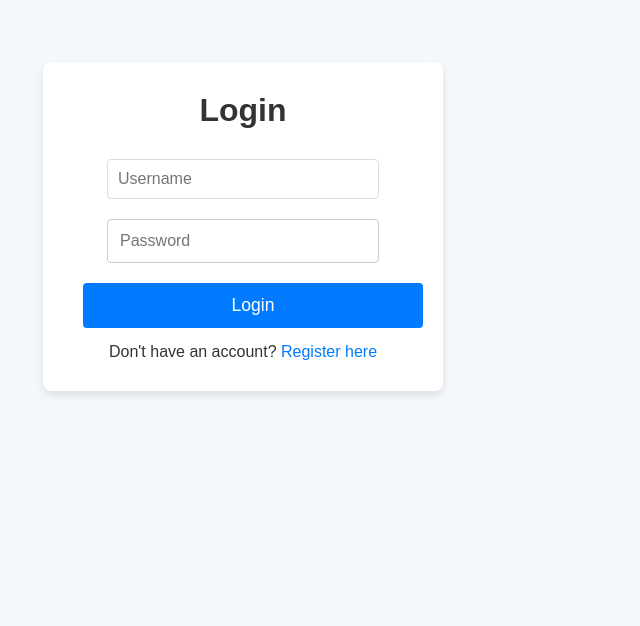
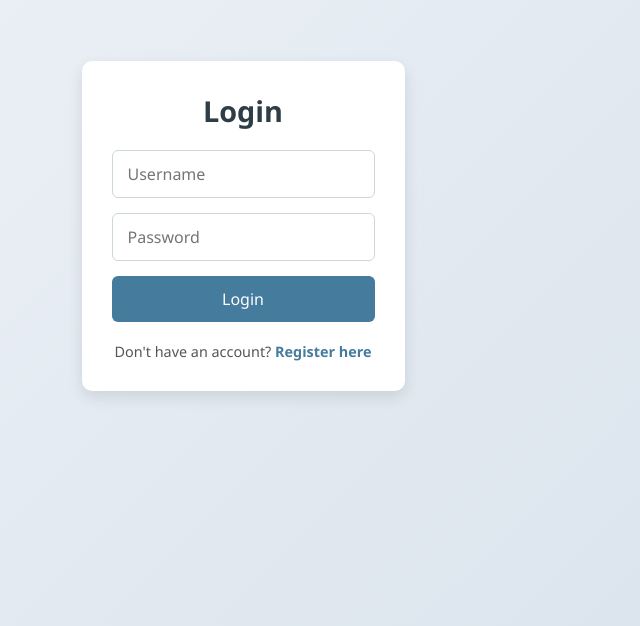
Before and after one commit to OscarGomezGonzalezz/MERN-App-, a React (Create React App) app in the folder frontend/: page / in a window 1280 px wide. Shown: the part 174-800 px from the top of the page, without its empty margins (397-1037 px from the left). Built offline with nearby package versions, Linux system fonts and the light colour scheme.

Commit message:
Final Version (Interface improvements)

```diff
--- a/frontend/src/App.css
+++ b/frontend/src/App.css
@@ -1,255 +1,201 @@
-/* General Styles */
+/* Reset básico para una mayor consistencia entre navegadores */
 * {
   margin: 0;
   padding: 0;
   box-sizing: border-box;
+  font-family: 'Segoe UI', Tahoma, Geneva, Verdana, sans-serif;
 }
 
+/* Estilos globales */
 body {
-  font-family: 'Arial', sans-serif;
-  background-color: #f5f5f5;
+  background: linear-gradient(135deg, #f0f4f8, #d9e2ec);
+  color: #333;
+  min-height: 100vh;
   display: flex;
   justify-content: center;
   align-items: center;
-  height: 100vh;
-  width: 100vw; /* Ensure full width */
-  flex-direction: column; /* Ensures proper centering */
+  padding: 20px;
 }
 
+/* Contenedor principal de la app */
 .App {
-  background-color: #ffffff;
-  padding: 45px;
-  border-radius: 8px;
-  box-shadow: 0 4px 6px rgba(0, 0, 0, 0.1);
+  width: 100%;
+  max-width: 600px;
+  background-color: #fff;
+  border-radius: 12px;
+  padding: 30px;
+  box-shadow: 0 8px 20px rgba(0, 0, 0, 0.1);
+}
+
+.App h1 {
+  text-align: center;
+  margin-bottom: 20px;
+  font-size: 2rem;
+  color: #2f3e46;
+}
+
+/* Estilo para contenedores de Login y Register */
+.login-container {
   width: 100%;
   max-width: 400px;
+  background: #ffffff;
+  padding: 30px;
+  margin: 20px auto;
+  border-radius: 10px;
+  box-shadow: 0 6px 15px rgba(0, 0, 0, 0.1);
   text-align: center;
 }
-.add-task{
+
+.login-container h2 {
+  margin-bottom: 20px;
+  font-size: 1.8rem;
+  color: #2f3e46;
+}
+
+/* Estilos de formulario */
+.login-container form {
+  display: flex;
+  flex-direction: column;
+  gap: 15px;
+}
+
+.login-container input[type="text"],
+.login-container input[type="password"] {
+  padding: 12px 15px;
+  border: 1px solid #ccd6dd;
+  border-radius: 6px;
+  font-size: 1rem;
+  transition: border-color 0.3s ease;
+}
+
+.login-container input[type="text"]:focus,
+.login-container input[type="password"]:focus {
+  border-color: #1d3557;
+  outline: none;
+}
+
+/* Botones generales */
+button{
+  padding: 12px 20px;
+  border: none;
+  border-radius: 6px;
+  color: #fff;
+  font-size: 1rem;
+  background-color: #457b9d;
+  cursor: pointer;
+  transition: background-color 0.3s ease;
+}
+button.done-btn{
+  background-color: #457b9d
+}
+button.add-btn{
+  background-color: green
+}
+
+button.add-btn:hover{
+  background-color: darkgreen;
+}
+button.delete-btn{
+  background-color: rgb(179, 4, 4)
+}
+button:hover,
+.done-btn:hover {
+  background-color: #1d3557;
+}
+button.delete-btn:hover{
+  background-color: darkred
+}
+
+/* Estilo para enlaces dentro de contenedores */
+.login-container p {
+  margin-top: 20px;
+  font-size: 0.9rem;
+  color: #555;
+}
+
+.login-container p a {
+  color: #457b9d;
+  text-decoration: none;
+  font-weight: bold;
+}
+
+.login-container p a:hover {
+  text-decoration: underline;
+}
+
+/* Mensajes de error */
+.error-message {
+  background-color: #ffdddd;
+  border: 1px solid #ff5c5c;
+  color: #a70000;
+  padding: 10px;
+  border-radius: 6px;
+  margin-top: 15px;
+}
+
+/* Sección de tareas */
+.add-task {
+  display: flex;
+  gap: 10px;
+  margin-bottom: 20px;
+}
+
+.add-task input[type="text"] {
+  flex: 1;
+  padding: 12px 15px;
+  border: 1px solid #ccd6dd;
+  border-radius: 6px;
+  font-size: 1rem;
+  transition: border-color 0.3s ease;
+}
+
+.add-task input[type="text"]:focus {
+  border-color: #1d3557;
+  outline: none;
+}
+
+/* Lista de tareas */
+ul {
+  list-style: none;
+}
+
+ul li {
+  background-color: #f8f9fa;
+  margin-bottom: 10px;
+  padding: 12px 15px;
+  border-radius: 6px;
   display: flex;
   align-items: center;
-  gap: 0px;
+  justify-content: space-between;
+  transition: background-color 0.3s ease;
 }
 
-.add-task input {
-  height: 50px;
-  padding: 5px;
-  font-size: 1em;
-  border: 1px solid #ccc;
-  border-radius: 4px;
+ul li:hover {
+  background-color: #e9ecef;
 }
 
-.add-btn{
-  height: 50px;
-}
-
-h1 {
-  color: #333;
-  margin-bottom: 20px;
-  font-size: 2em;
-}
-
-input[type="text"] {
-  width: 80%;
-  padding: 10px;
-  margin: 10px 0;
-  border: 1px solid #ddd;
-  border-radius: 4px;
-  font-size: 1em;
-}
-
-.done-btn{
-  background-color: goldenrod;
-}
-button {
-  padding: 5px 10px;
-  background-color: #4CAF50;
-  color: white;
-  border: none;
-  border-radius: 4px;
-  cursor: pointer;
-  font-size: 1em;
-  margin-left: 10px;
-}
-
-button:hover {
-  background-color: #45a049;
-}
-
-ul {
-  list-style-type: none;
-  padding: 0;
-  margin-top: 20px;
-}
-
-li {
-  display: flex;
-  justify-content: space-between;
-  align-items: center;
-  background-color: #fafafa;
-  padding: 10px;
-  margin-bottom: 10px;
-  border-radius: 4px;
-  box-shadow: 0 2px 4px rgba(0, 0, 0, 0.1);
-}
-
-li span {
-  flex-grow: 1;
+ul li span {
+  flex: 1;
   cursor: pointer;
 }
 
-li span.completed {
-  text-decoration: line-through;
-  color: #888;
+ul li button {
+  margin-left: 10px;
+  font-size: 0.9rem;
 }
 
-li button {
-  background-color: #f44336;
-  padding: 6px 10px;
-  border: none;
-  border-radius: 4px;
-  color: white;
-  cursor: pointer;
-}
-
-li button:hover {
-  background-color: #e53935;
-}
-li button:hover.done-btn {
-  background-color: darkgoldenrod;
-}
-
-/* Responsive Design */
-@media (max-width: 500px) {
-  .App {
-    width: 90%;
-    padding: 15px;
+/* Ajuste para dispositivos móviles */
+@media (max-width: 480px) {
+  .App,
+  .login-container {
+    padding: 20px;
   }
 
-  input[type="text"] {
-    width: 70%;
+  .login-container h2 {
+    font-size: 1.6rem;
+  }
+
+  .App h1 {
+    font-size: 1.8rem;
   }
 }
-/* Global styles */
-* {
-  margin: 0;
-  padding: 0;
-  box-sizing: border-box;
-}
-
-body {
-  font-family: 'Arial', sans-serif;
-  background-color: #f4f7fc;
-  color: #333;
-  display: flex;
-  justify-content: center;
-  align-items: center;
-  height: 100vh;
-}
-
-/* Login and Register container */
-.login-container, .register-container {
-  background-color: white;
-  width: 100%;
-  max-width: 400px;
-  padding: 30px;
-  border-radius: 8px;
-  box-shadow: 0 4px 8px rgba(0, 0, 0, 0.1);
-  text-align: center;
-}
-
-h2 {
-  font-size: 2em;
-  margin-bottom: 20px;
-  color: #333;
-}
-
-/* Form elements */
-input {
-  width: 80%;
-  padding: 12px;
-  margin: 10px 0;
-  border: 1px solid #ccc;
-  border-radius: 4px;
-  font-size: 1em;
-}
-
-input:focus {
-  border-color: #007bff;
-  outline: none;
-}
-
-/* Submit button */
-button {
-  width: 100%;
-  padding: 12px;
-  background-color: #007bff;
-  border: none;
-  color: white;
-  font-size: 1.1em;
-  border-radius: 4px;
-  cursor: pointer;
-  margin-top: 10px;
-}
-
-button:hover {
-  background-color: #0056b3;
-}
-
-/* Link to Register or Login */
-p {
-  margin-top: 15px;
-}
-
-a {
-  color: #007bff;
-  text-decoration: none;
-}
-
-a:hover {
-  text-decoration: underline;
-}
-
-/* Error message */
-.error-message {
-  color: red;
-  margin-top: 10px;
-  font-size: 0.9em;
-  text-align: center;
-}
-
-/* Specific styles for RegisterPage */
-.register-container {
-  background-color: #f9f9f9;
-}
-
-.register-container input {
-  margin-bottom: 15px;
-}
-
-.register-container .error-message {
-  margin-top: 10px;
-  font-size: 1em;
-  color: red;
-}
-
-.register-container button {
-  margin-top: 20px;
-  font-size: 1.2em;
-  padding: 14px;
-  background-color: #28a745;
-}
-
-.register-container button:hover {
-  background-color: #218838;
-}
-
-/* Register page specific link */
-.register-container p {
-  margin-top: 20px;
-  font-size: 1em;
-}
-
-.register-container a {
-  font-weight: bold;
-}
--- a/frontend/src/components/TodoApp.js
+++ b/frontend/src/components/TodoApp.js
@@ -74,7 +74,7 @@ function TodoApp() {
               {task.description}
             </span>
             <button class="done-btn" onClick={() => handleUpdateTask(task._id)}>Done</button>
-            <button onClick={() => handleDeleteTask(task._id)}>Delete</button>
+            <button class="delete-btn" onClick={() => handleDeleteTask(task._id)}>Delete</button>
           </li>
         ))}
       </ul>
```
